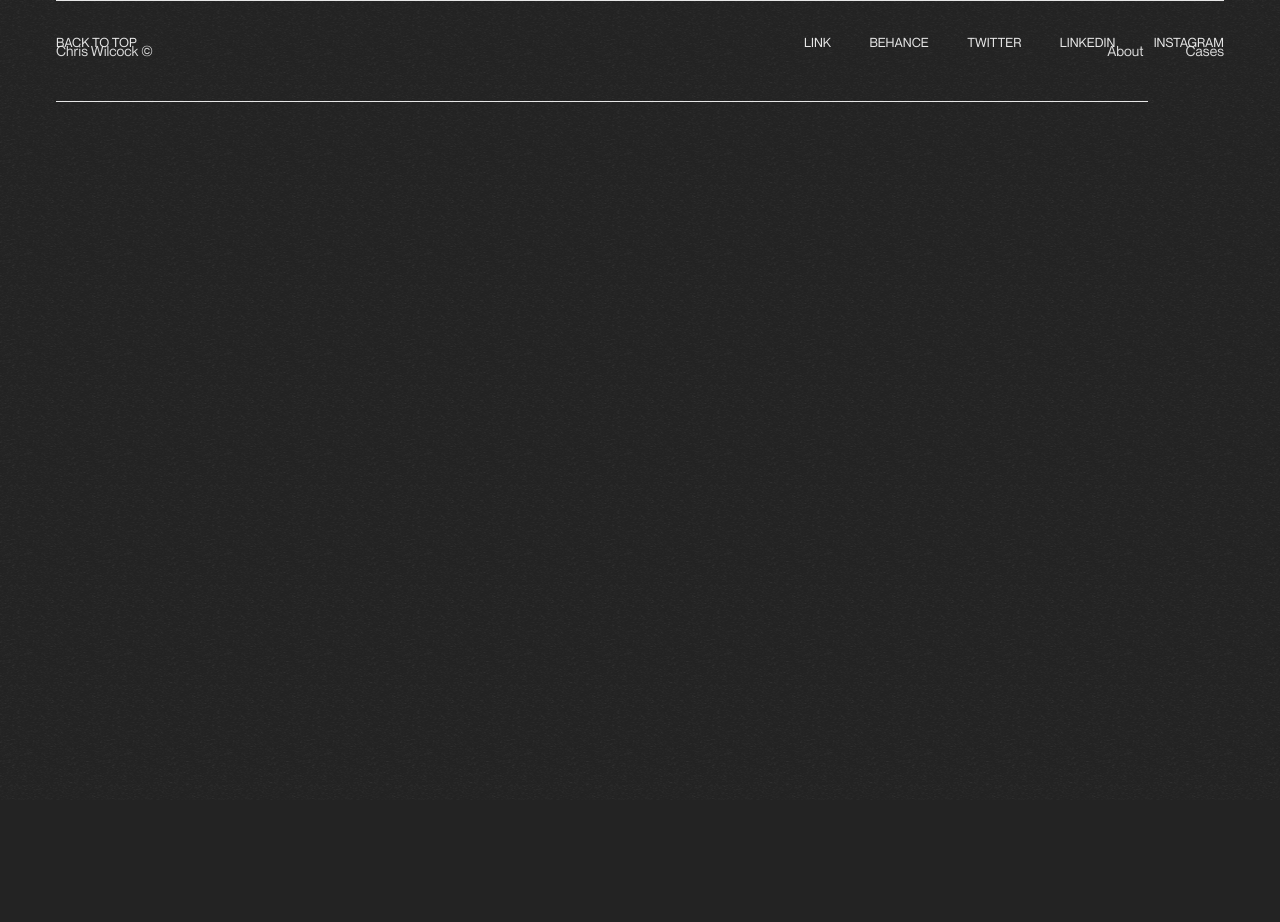
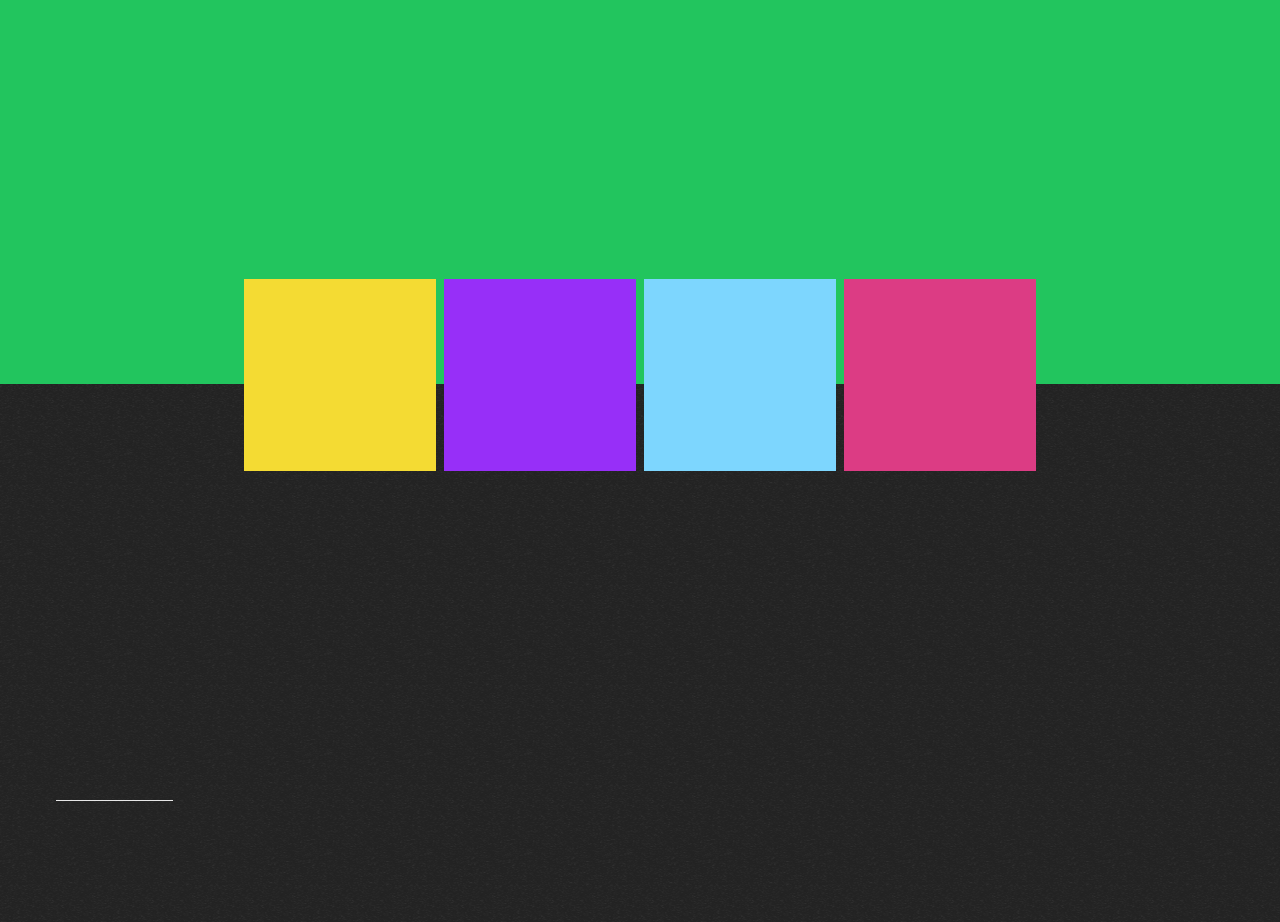
Before and after one commit to nahidthedeveloper/clone_project_with_react, a React (Vite) app: page /test in a window 1280 px wide. Shown: the top 922 px of the page. Before the commit the page ends 800 px from the top, so only its background shows below. Built offline with nearby package versions, Linux system fonts and the light colour scheme.

Commit message:
add animation

```diff
--- a/src/App.jsx
+++ b/src/App.jsx
@@ -2,6 +2,7 @@ import {Route, Routes} from "react-router-dom";
 import Home from "./pages/Home.jsx";
 import About from "./pages/About.jsx";
 import DiscoverylandCo from "./pages/projects/discoveryland-co.jsx";
+import Test from "./pages/Test.jsx";
 
 
 function App() {
@@ -10,6 +11,7 @@ function App() {
             <Route path="/" element={<Home/>}/>
             <Route path="/about" element={<About/>}/>
             <Route path="/project/discoveryland-co" element={<DiscoverylandCo/>}/>
+            <Route path="/test" element={<Test/>}/>
         </Routes>
     );
 }
--- a/src/index.css
+++ b/src/index.css
@@ -72,3 +72,17 @@ body {
         background-position: 0 0;
     }
 }
+
+
+ .hero-1 {
+     background-color: #f4db33; /* Yellow */
+ }
+.hero-2 {
+    background-color: #972ff8; /* Purple */
+}
+.hero-3 {
+    background-color: #7dd6fe; /* Blue */
+}
+.hero-4 {
+    background-color: #dc3c84; /* Pink */
+}
--- /dev/null
+++ b/src/pages/Test.jsx
@@ -0,0 +1,81 @@
+import React, {useRef, useEffect} from "react";
+import {TweenLite, Power1} from "gsap";
+import "../index.css";
+
+const Test = () => {
+    const pagesRef = useRef(null);
+    const tilesRef = useRef([]);
+
+    useEffect(() => {
+        tilesRef.current.forEach((tile) => {
+            tile.addEventListener("click", () => animateHero(tile));
+        });
+    }, []);
+
+    const animateHero = (fromHero) => {
+        const clone = fromHero.cloneNode(true);
+        clone.style.cssText = window.getComputedStyle(fromHero).cssText; // Copy styles from the original
+        const from = calculatePosition(fromHero);
+        const to = calculatePosition(pagesRef.current);
+
+        TweenLite.set([fromHero, pagesRef.current], {visibility: "hidden"});
+        TweenLite.set(clone, {position: "absolute", margin: 0});
+
+        document.body.appendChild(clone);
+
+        const style = {
+            x: to.left - from.left,
+            y: to.top - from.top,
+            width: to.width,
+            height: to.height,
+            autoRound: false,
+            ease: Power1.easeOut,
+            onComplete: () => {
+                TweenLite.set(pagesRef.current, {visibility: "visible"});
+            },
+        };
+
+        TweenLite.set(clone, from);
+        TweenLite.to(clone, 0.3, style);
+
+        setTimeout(() => {
+            TweenLite.set(pagesRef.current, {visibility: "hidden"});
+            document.body.removeChild(clone);
+            TweenLite.set(fromHero, {visibility: "visible"});
+        }, 3000); // Automatically close after 3 seconds
+    };
+
+    const calculatePosition = (element) => {
+        const rect = element.getBoundingClientRect();
+        const scrollTop = window.pageYOffset || document.documentElement.scrollTop || 0;
+        const scrollLeft = window.pageXOffset || document.documentElement.scrollLeft || 0;
+
+        return {
+            top: Math.round(rect.top + scrollTop),
+            left: Math.round(rect.left + scrollLeft),
+            width: rect.width,
+            height: rect.height,
+        };
+    };
+
+    return (
+        <main className="relative h-screen">
+            <div className="h-96 bg-green-500"></div>
+
+            {/* Tile container */}
+            <div className="absolute top-[275px] left-0 right-0 text-center">
+                {["hero-1", "hero-2", "hero-3", "hero-4"].map((hero, index) => (
+                    <div key={hero}
+                        ref={(el) => (tilesRef.current[index] = el)}
+                        className={`tile w-48 h-48 m-1 inline-block cursor-pointer ${hero}`}
+                    ></div>
+                ))}
+            </div>
+
+            {/* One hidden page */}
+            <div ref={pagesRef} className="fixed inset-0 invisible bg-cover bg-center"></div>
+        </main>
+    );
+};
+
+export default Test;
```
